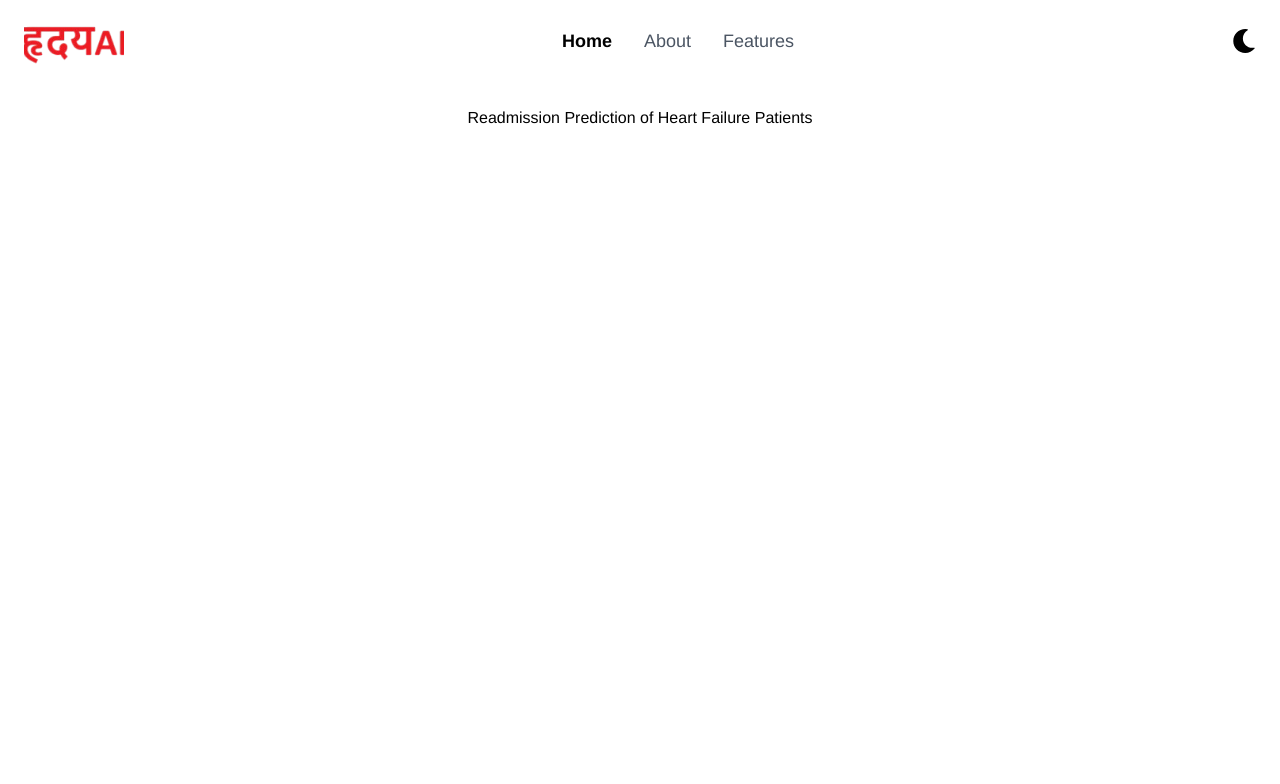
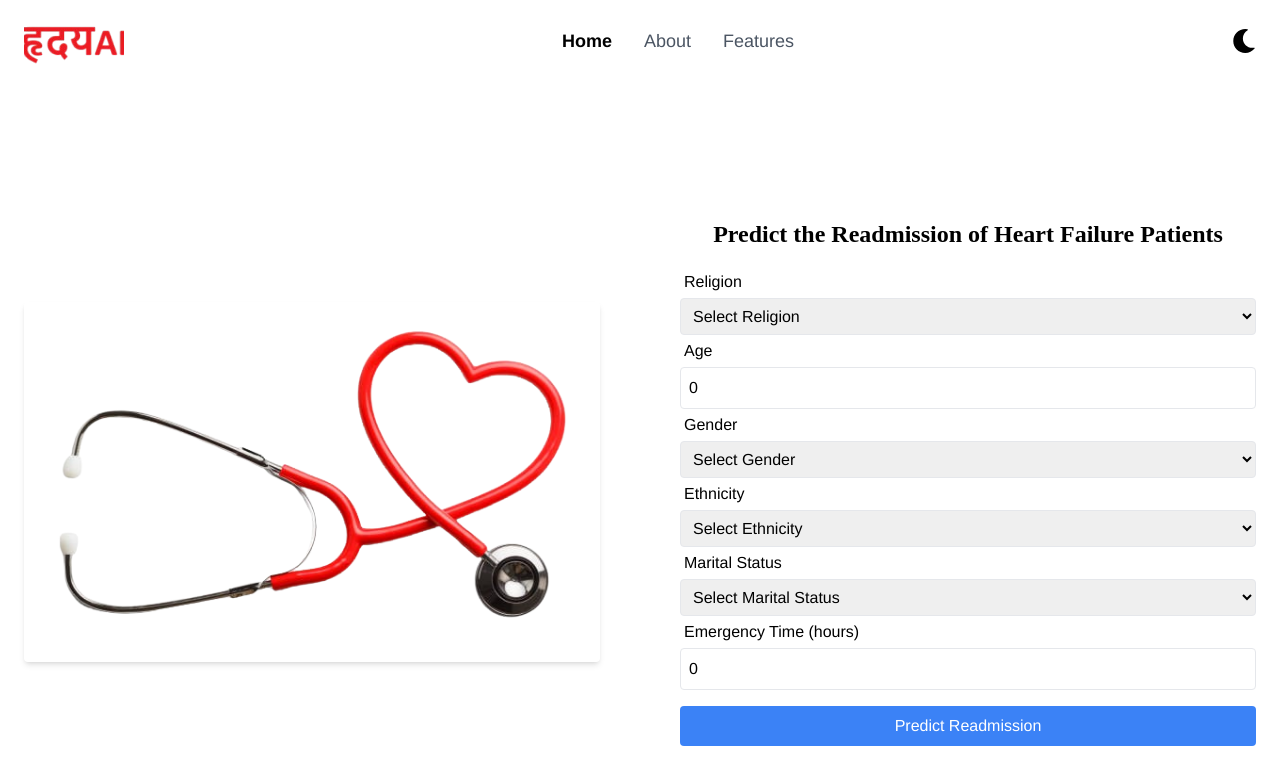
Before and after one commit to ShivanshAr97/HridyaAI, a React (Vite) app in the folder hridyaAI-frontend/: page /heartfailureprediction in a window 1280 px wide. Shown: the top 784 px of the page. Built offline with nearby package versions, Linux system fonts and the light colour scheme.

Commit message:
Added prediction component

```diff
--- a/hridyaAI-frontend/src/pages/HeartFailurePrediction.jsx
+++ b/hridyaAI-frontend/src/pages/HeartFailurePrediction.jsx
@@ -1,12 +1,143 @@
-import React from 'react'
+import React, { useState } from 'react'
 import Navbar from '../components/Navbar'
+import axios from 'axios';
+const HeartFailurePrediction = () => {
+  const [religion,setReligion]=useState('');
+  const [age,setAge]=useState(0);
+  const [gender,setGender]=useState('');
+  const [ethnicity,setEthnicity]=useState('');
+  const [maritalStatus,setMaritalStatus]=useState('');
+  const [emergencyTime,setEmergencyTime]=useState(0.0);
+  const [prediction,setPrediction]=useState(0);
 
-const HeartFailurePrediction = () => {
+  const selectReligion=["HINDU","NOT SPECIFIED","CATHOLIC","PROTESTANT QUAKER","BUDDHIST","JEWISH","EPISCOPALIAN","OTHER","GREEK ORTHODOX","UNOBTAINABLE","JEHOVAH'S WITNESS"]
+  const selectEthnicity=["ASIAN","WHITE","ASIAN-CHINESE","BLACK/AFRICAN AMERICAN","HISPANIC OR LATINO","UNABLE TO OBTAIN","UNKNOWN/NOT SPECIFIED"]
+  const selectGender=["M","F"]
+  const selectMaritalStatus=["MARRIED","SINGLE","WIDOWED","DIVORCED"]
+  const reqArray={
+    "religion":religion,
+    "marital_status":maritalStatus,
+    "emergency_time":parseFloat(emergencyTime),
+    "gender":gender,
+    "age":parseInt(age)
+  }
+  const PredictReAdmission=async()=>{
+    try {
+      const res=await axios.post('http://localhost:5000/predict');
+      console.log("Prediction is successful",res.data);
+      setPrediction(res.data);
+
+    } catch (error) {
+      console.log("Error in getting prediction",error);
+    }
+  }
+
   return (
     <>
     <Navbar/>
-    <div className='dark:bg-slate-800'>
-    <h1 className='p-6 text-center dark:text-gray-300'>Readmission Prediction of Heart Failure Patients</h1>
+    <div className='dark:bg-slate-800 min-h-screen flex items-center justify-center'>
+      <div className='grid grid-cols-1 md:grid-cols-2 gap-20 p-6'>
+      <div className='flex items-center justify-center'>
+        <img src="/heart.png" alt="" className='w-full h-auto rounded shadow-md '/>
+      </div>
+      <div className='space-y-4'>
+      <h1 className='text-center dark:text-gray-300 text-2xl font-semibold font-shrik'>
+       Predict the Readmission of Heart Failure Patients
+      </h1>
+      <div className='flex flex-col'>
+      <label className='dark:text-gray-300 p-1'>Religion</label>
+              <select
+                value={religion}
+                onChange={(e) => setReligion(e.target.value)}
+                className='p-2 rounded border dark:bg-slate-200 dark:text-gray-900'
+              >
+                <option value="">Select Religion</option>
+                {selectReligion.map((item,index)=>(
+                <option value={item} key={index}>
+                  {item}
+                </option>
+                ))}
+              </select>
+              <div className='flex flex-col'>
+              <label className='dark:text-gray-300 p-1'>Age</label>
+              <input
+                type='number'
+                value={age}
+
+                onChange={(e) => setAge(e.target.value)}
+                className='p-2 rounded border dark:bg-slate-200 dark:text-gray-900'
+              />
+            </div>
+            <div className='flex flex-col'>
+              <label className='dark:text-gray-300 p-1'>Gender</label>
+              <select
+                value={gender}
+                onChange={(e) => setGender(e.target.value)}
+                className='p-2 rounded border dark:bg-slate-200 dark:text-gray-900'
+              >
+                <option value=''>Select Gender</option>
+                {selectGender.map((item, index) => (
+                  <option key={index} value={item}>
+                    {item}
+                  </option>
+                ))}
+              </select>
+            </div>
+            <div className='flex flex-col'>
+              <label className='dark:text-gray-300 p-1'>Ethnicity</label>
+              <select
+                value={ethnicity}
+                onChange={(e) => setEthnicity(e.target.value)}
+                className='p-2 rounded border dark:bg-slate-300 dark:text-gray-900'
+              >
+                <option value=''>Select Ethnicity</option>
+                {selectEthnicity.map((item, index) => (
+                  <option key={index} value={item}>
+                    {item}
+                  </option>
+                ))}
+              </select>
+            </div>
+            <div className='flex flex-col'>
+              <label className='dark:text-gray-300 p-1'>Marital Status</label>
+              <select
+                value={maritalStatus}
+                onChange={(e) => setMaritalStatus(e.target.value)}
+                className='p-2 rounded border dark:bg-slate-200 dark:text-gray-900'
+              >
+                <option value=''>Select Marital Status</option>
+                {selectMaritalStatus.map((item, index) => (
+                  <option key={index} value={item}>
+                    {item}
+                  </option>
+                ))}
+              </select>
+            </div>
+            <div className='flex flex-col'>
+              <label className='dark:text-gray-300 p-1'>Emergency Time (hours)</label>
+              <input
+                type='number'
+                value={emergencyTime}
+
+                onChange={(e) => setEmergencyTime(e.target.value)}
+                className='p-2 rounded border dark:bg-slate-200 dark:text-gray-900'
+              />
+            </div>
+            <button
+              onClick={PredictReAdmission}
+              className='w-full py-2 bg-blue-500 text-white rounded mt-4'
+            >
+              Predict Readmission
+            </button>
+            {prediction !== 0 && (
+              <div className='text-center dark:text-gray-300 mt-4'>
+                <h2>Prediction Result: {prediction}</h2>
+              </div>
+            )}
+
+      </div>
+      </div>
+      </div>
     </div>
     </>
   )
```
Also changed, not shown: hridyaAI-frontend/public/heart.png (added).
